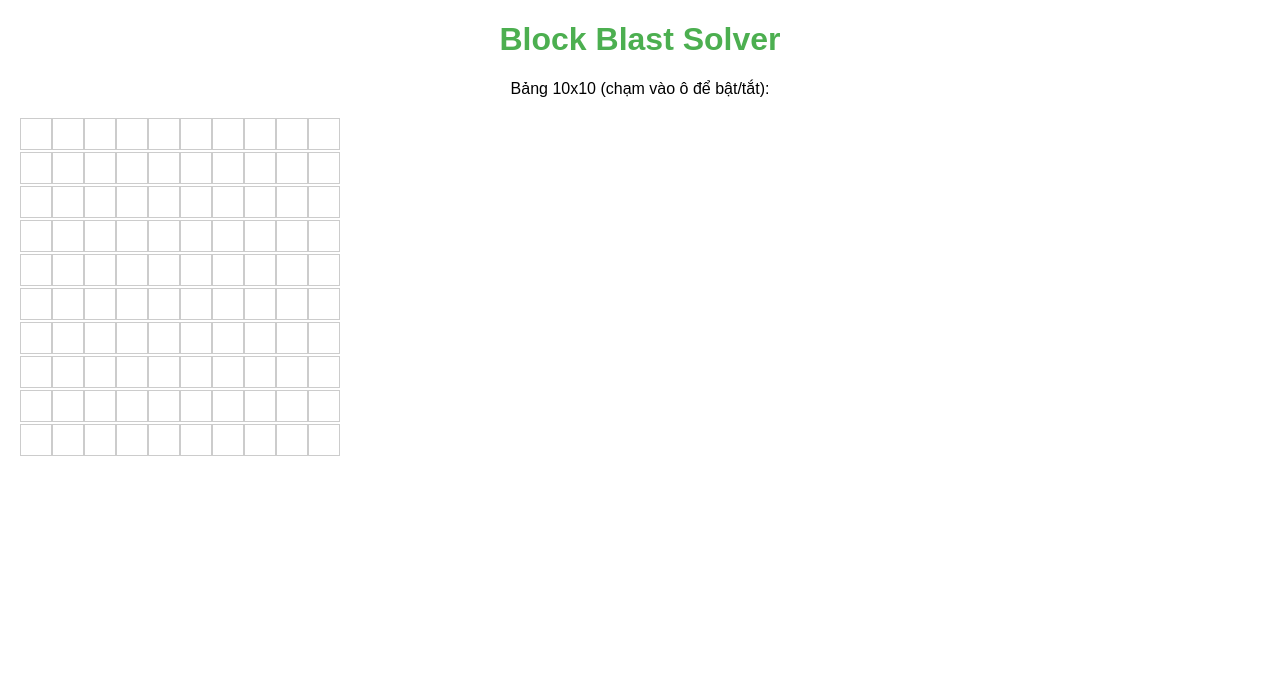
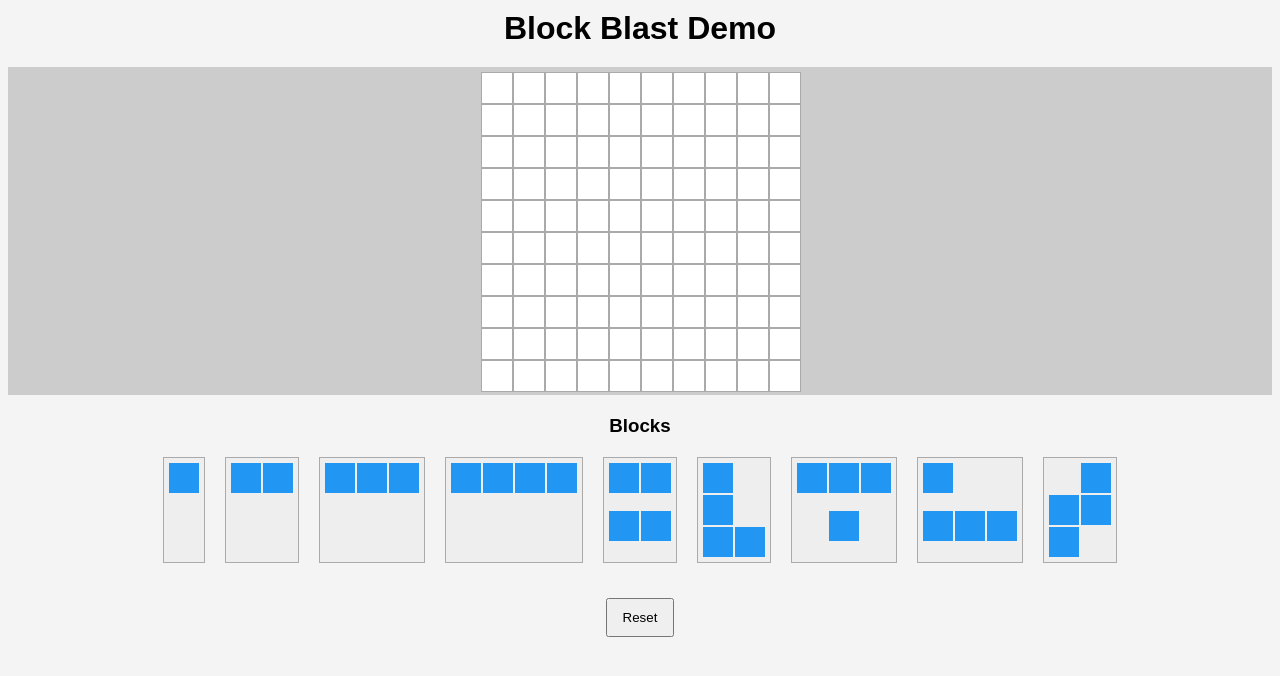
Before and after one commit to ledinhdat9764-collab/block-blast-solver, a plain HTML site: page index.html in a window 1280 px wide. Drawn offline with Linux system fonts and the light colour scheme.

Commit message:
Update index.html

```diff
--- a/index.html
+++ b/index.html
@@ -1,30 +1,120 @@
 <!DOCTYPE html>
-<html lang="vi">
+<html lang="en">
 <head>
   <meta charset="UTF-8">
-  <title>Block Blast Solver</title>
+  <meta name="viewport" content="width=device-width, initial-scale=1.0">
+  <title>Block Blast Drag & Drop</title>
   <style>
-    body { font-family: Arial, sans-serif; text-align: center; margin: 20px; }
-    h1 { color: #4CAF50; }
-    #board { display: grid; grid-template-columns: repeat(10, 30px); gap: 2px; margin: 20px auto; }
-    .cell { width: 30px; height: 30px; border: 1px solid #ccc; }
-    .filled { background: #4CAF50; }
+    body { font-family: sans-serif; text-align: center; background: #f4f4f4; }
+    h1 { margin: 10px; }
+    .board {
+      display: grid;
+      grid-template-columns: repeat(10, 30px);
+      grid-template-rows: repeat(10, 30px);
+      gap: 2px;
+      justify-content: center;
+      margin: 20px auto;
+      background: #ccc;
+      padding: 5px;
+    }
+    .cell {
+      width: 30px; height: 30px;
+      background: white; border: 1px solid #aaa;
+    }
+    .cell.filled { background: #4caf50; }
+    .blocks { margin: 20px; display: flex; flex-wrap: wrap; justify-content: center; gap: 20px; }
+    .block {
+      display: grid; gap: 2px; background: #eee; padding: 5px;
+      cursor: grab; border: 1px solid #aaa;
+    }
+    .block div {
+      width: 30px; height: 30px;
+      background: #2196f3;
+    }
+    button { padding: 10px 15px; margin: 15px; }
   </style>
 </head>
 <body>
-  <h1>Block Blast Solver</h1>
-  <p>Bảng 10x10 (chạm vào ô để bật/tắt):</p>
-  <div id="board"></div>
+  <h1>Block Blast Demo</h1>
+  <div class="board" id="board"></div>
+
+  <h3>Blocks</h3>
+  <div class="blocks" id="blocks"></div>
+
+  <button onclick="resetBoard()">Reset</button>
+
   <script>
     const board = document.getElementById("board");
-    for (let i=0; i<100; i++) {
+    const size = 10;
+    const cells = [];
+
+    // Tạo bảng 10x10
+    for (let i = 0; i < size*size; i++) {
       const cell = document.createElement("div");
-      cell.classList.add("cell");
-      cell.addEventListener("click", () => {
-        cell.classList.toggle("filled");
+      cell.className = "cell";
+      cell.dataset.index = i;
+      board.appendChild(cell);
+      cells.push(cell);
+    }
+
+    // Danh sách các block mẫu (1: có ô, 0: trống)
+    const blockShapes = [
+      { shape: ["1"], cols: 1 },
+      { shape: ["11"], cols: 2 },
+      { shape: ["111"], cols: 3 },
+      { shape: ["1111"], cols: 4 },
+      { shape: ["11","11"], cols: 2 }, // vuông 2x2
+      { shape: ["10","10","11"], cols: 2 }, // L
+      { shape: ["111","010"], cols: 3 },    // T
+      { shape: ["100","111"], cols: 3 },    // L ngược
+      { shape: ["01","11","10"], cols: 2 }  // Z
+    ];
+
+    // Hiển thị block ra màn hình
+    const blocksDiv = document.getElementById("blocks");
+    blockShapes.forEach(b => {
+      const block = document.createElement("div");
+      block.className = "block";
+      block.style.gridTemplateColumns = `repeat(${b.cols}, 30px)`;
+      block.dataset.shape = b.shape.join(",");
+      b.shape.forEach(row => {
+        [...row].forEach(val => {
+          const cell = document.createElement("div");
+          if (val === "0") cell.style.visibility = "hidden";
+          block.appendChild(cell);
+        });
       });
-      board.appendChild(cell);
+      block.draggable = true;
+      blocksDiv.appendChild(block);
+    });
+
+    // Kéo thả block
+    let draggedShape = null;
+    document.querySelectorAll(".block").forEach(block => {
+      block.addEventListener("dragstart", e => {
+        draggedShape = block.dataset.shape.split(",");
+      });
+    });
+
+    board.addEventListener("dragover", e => e.preventDefault());
+    board.addEventListener("drop", e => {
+      const rect = board.getBoundingClientRect();
+      const x = Math.floor((e.clientX - rect.left) / 32);
+      const y = Math.floor((e.clientY - rect.top) / 32);
+
+      draggedShape.forEach((row, dy) => {
+        [...row].forEach((val, dx) => {
+          if (val === "1") {
+            const idx = (y+dy)*size + (x+dx);
+            if (cells[idx]) cells[idx].classList.add("filled");
+          }
+        });
+      });
+    });
+
+    function resetBoard() {
+      cells.forEach(c => c.classList.remove("filled"));
     }
   </script>
 </body>
-</html>
+  </html>
```
